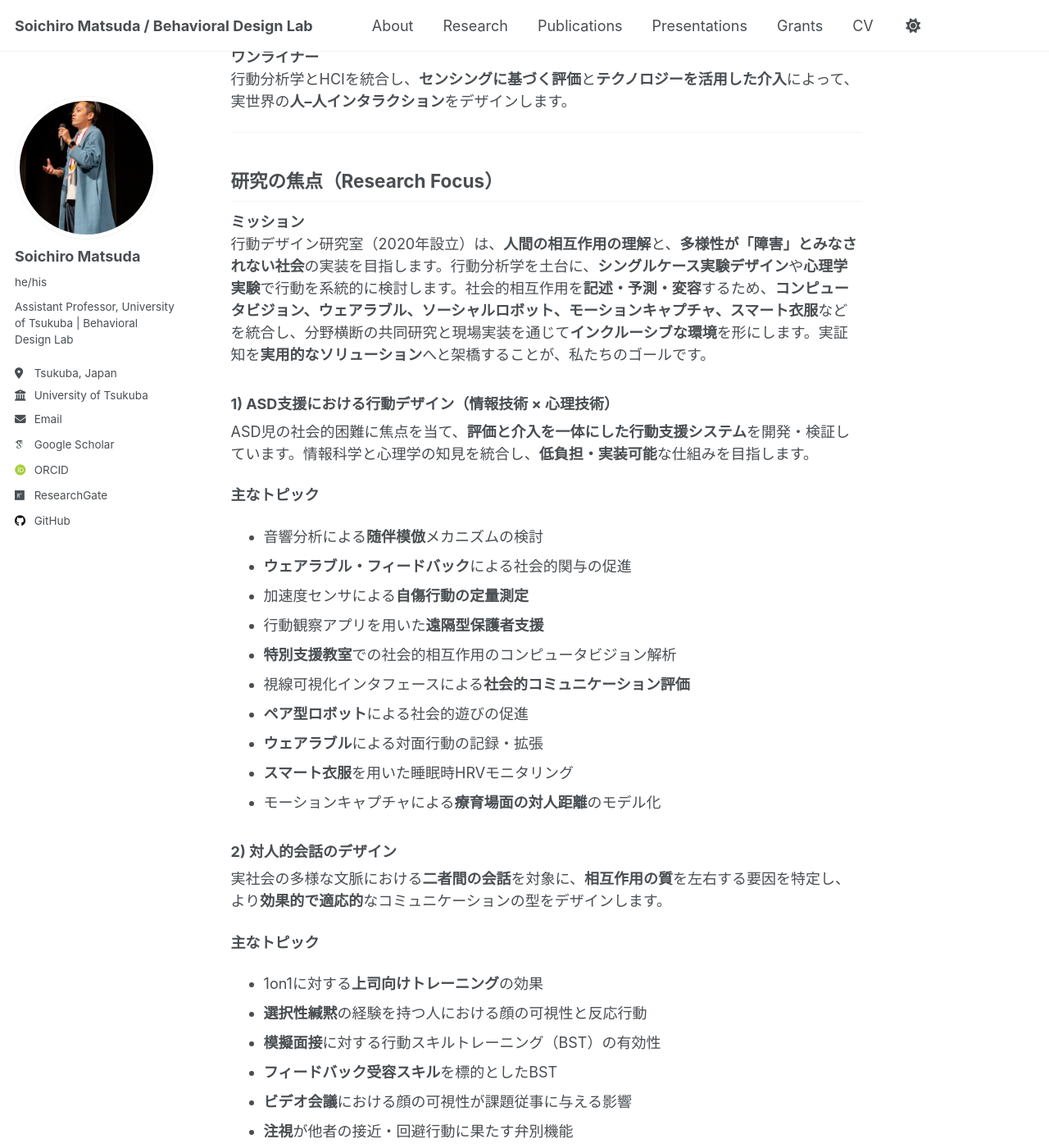
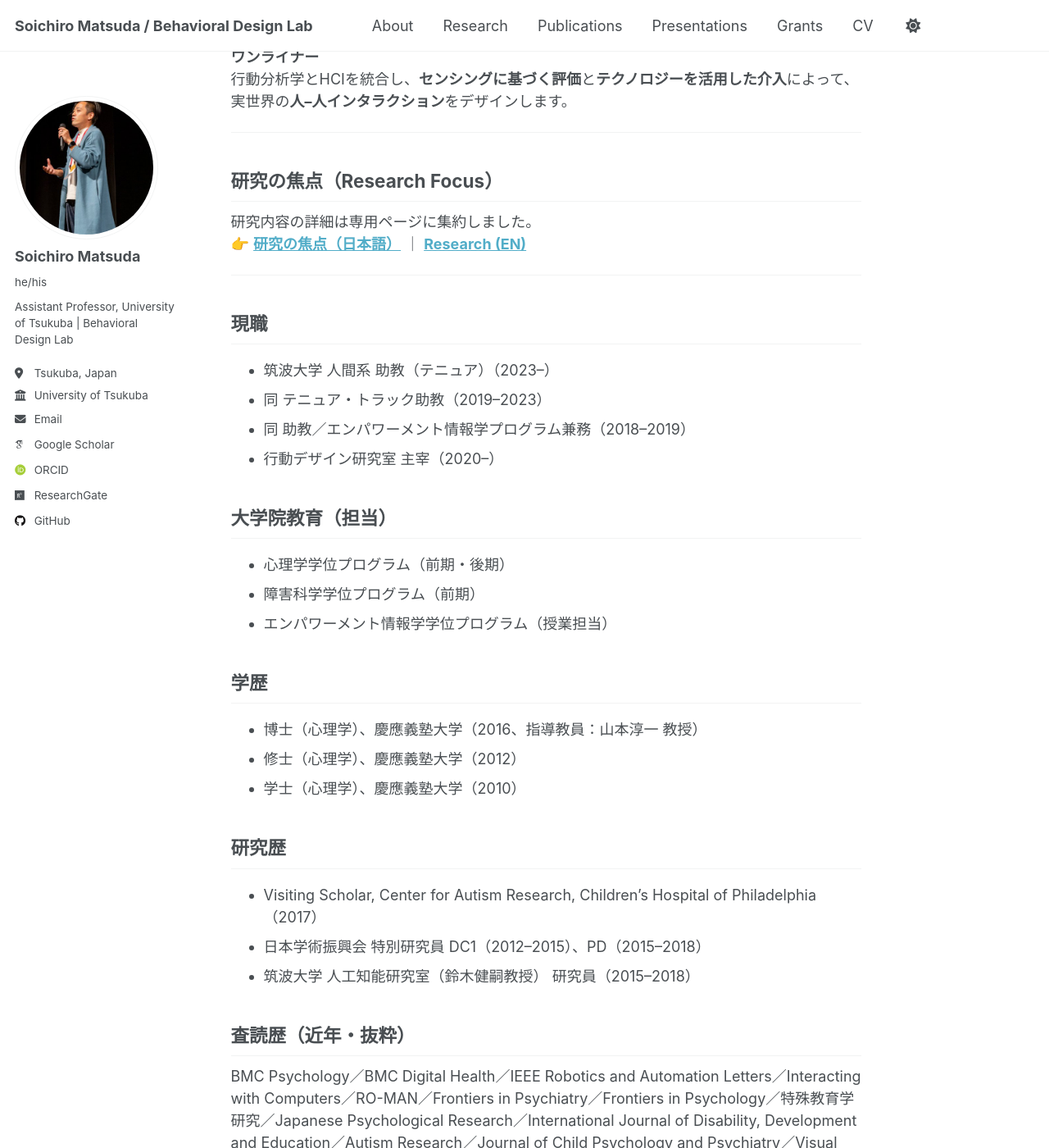
Before and after one commit to BehavioralDesignerMatsuda/BehavioralDesignerMatsuda.github.io, a Jekyll site: the page built from _pages/about-ja.md, in a window 1280 px wide and 1400 px high, scrolled down 447 px. Shown: the whole window at 82% size. Built offline with Jekyll 4.4.1, drawn with Linux system fonts in a browser that asks for light colours; some web fonts are replaced; a script that is not in the unit is left out; some of the changed text lies outside the part shown.

Commit message:
Update about-ja.md

```diff
--- a/_pages/about-ja.md
+++ b/_pages/about-ja.md
@@ -28,47 +28,8 @@ redirect_from:
 
 ## 研究の焦点（Research Focus）
 
-**ミッション**
-行動デザイン研究室（2020年設立）は、**人間の相互作用の理解**と、**多様性が「障害」とみなされない社会**の実装を目指します。行動分析学を土台に、**シングルケース実験デザイン**や**心理学実験**で行動を系統的に検討します。社会的相互作用を**記述・予測・変容**するため、**コンピュータビジョン、ウェアラブル、ソーシャルロボット、モーションキャプチャ、スマート衣服**などを統合し、分野横断の共同研究と現場実装を通じて**インクルーシブな環境**を形にします。実証知を**実用的なソリューション**へと架橋することが、私たちのゴールです。
-
-### 1) ASD支援における行動デザイン（情報技術 × 心理技術）
-ASD児の社会的困難に焦点を当て、**評価と介入を一体にした行動支援システム**を開発・検証しています。情報科学と心理学の知見を統合し、**低負担・実装可能**な仕組みを目指します。
-
-**主なトピック**
-- 音響分析による**随伴模倣**メカニズムの検討
-- **ウェアラブル・フィードバック**による社会的関与の促進
-- 加速度センサによる**自傷行動の定量測定**
-- 行動観察アプリを用いた**遠隔型保護者支援**
-- **特別支援教室**での社会的相互作用のコンピュータビジョン解析
-- 視線可視化インタフェースによる**社会的コミュニケーション評価**
-- **ペア型ロボット**による社会的遊びの促進
-- **ウェアラブル**による対面行動の記録・拡張
-- **スマート衣服**を用いた睡眠時HRVモニタリング
-- モーションキャプチャによる**療育場面の対人距離**のモデル化
-
-### 2) 対人的会話のデザイン
-実社会の多様な文脈における**二者間の会話**を対象に、**相互作用の質**を左右する要因を特定し、より**効果的で適応的**なコミュニケーションの型をデザインします。
-
-**主なトピック**
-- 1on1に対する**上司向けトレーニング**の効果
-- **選択性緘黙**の経験を持つ人における顔の可視性と反応行動
-- **模擬面接**に対する行動スキルトレーニング（BST）の有効性
-- **フィードバック受容スキル**を標的としたBST
-- **ビデオ会議**における顔の可視性が課題従事に与える影響
-- **注視**が他者の接近・回避行動に果たす弁別機能
-
-### 3) 言語行動のデザイン：理論・学習・日常使用の統合
-スキナーの**言語行動理論**に基づき、言語が**新たな刺激機能**を獲得・般化するプロセスを明らかにします。効率的な学習手続きから、日常場面での長期的使用までを一貫して扱います。
-
-**主なトピック**
-- 外国語語彙学習における**未訓練刺激関係**の獲得条件の比較
-- **リハーサル／発話抑制**が言語学習に及ぼす影響
-- **ESM**による日常的ウェルビーイングの予測因子の抽出
-- **EBI（等価性ベース指導）**による統計的仮説検定の学習支援
-- **IRAP**を用いたジェンダー・ステレオタイプの検討
-- **性的指向回避態度尺度**日本語版の開発
-
-**キーワード**：応用行動分析学（ABA）／シングルケースデザイン／心理学実験／コンピュータビジョン／ウェアラブル・スマート衣服／ソーシャルロボット／モーションキャプチャ／保護者支援／インクルーシブデザイン／実環境研究
+研究内容の詳細は専用ページに集約しました。
+👉 **[研究の焦点（日本語）](/ja/research/)** ｜ **[Research (EN)](/research/)**
 
 ---
 
```
